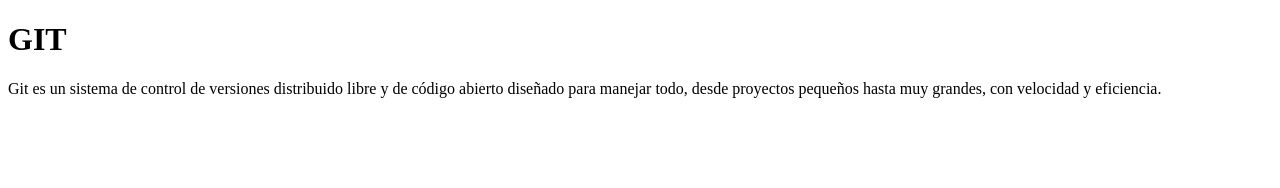
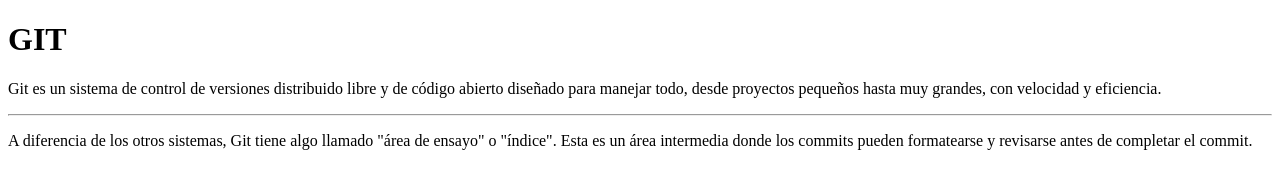
Before and after one commit to mirabalmartin/web-git, a plain HTML site: page index.html in a window 1280 px wide. Drawn offline with Linux system fonts and the light colour scheme.

Commit message:
Se agrega segundo parrafo

```diff
--- a/index.html
+++ b/index.html
@@ -13,5 +13,12 @@
         abierto diseñado para manejar todo, desde proyectos pequeños hasta muy
         grandes, con velocidad y eficiencia.
   </p>
+
+  <hr>
+
+  <p>A diferencia de los otros sistemas, Git tiene algo llamado "área de
+    ensayo" o "índice". Esta es un área intermedia donde los commits pueden
+    formatearse y revisarse antes de completar el commit.
+</p>
 </body>
 </html>
```
